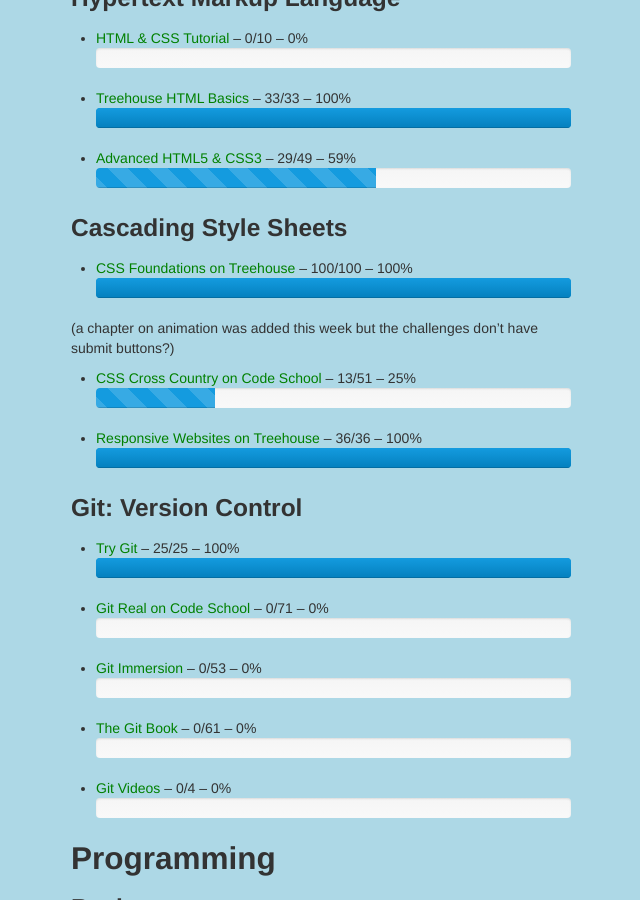
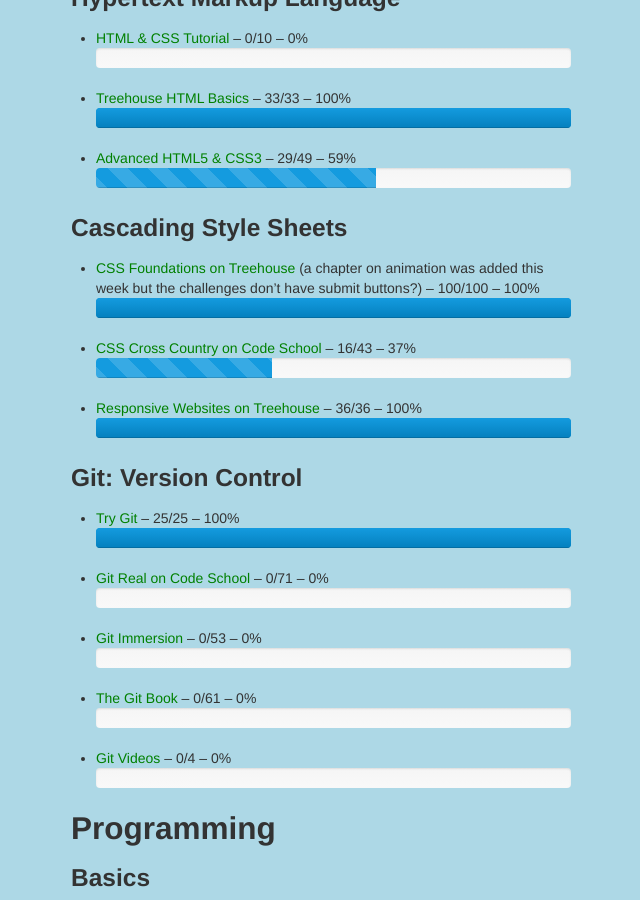
Before and after one commit to hardscrabble/hardscrabble.github.io, a Jekyll site: the page built from _posts/2013-05-28-prework.md, in a window 1280 px wide and 900 px high, scrolled down 942 px. Shown: the whole window, without its empty margins (319-959 px from the left). Built offline with Jekyll 4.4.1, drawn with Linux system fonts in a browser that asks for light colours; comment, search, counter and statistics services are not loaded; a style sheet for code colours, icons or effects is not loaded; some of the changed text lies outside the part shown.

Commit message:
learned more about positioning

```diff
--- a/_posts/2013-05-28-prework.md
+++ b/_posts/2013-05-28-prework.md
@@ -34,11 +34,8 @@
 
 ### Cascading Style Sheets
 
-* [CSS Foundations on Treehouse](http://teamtreehouse.com/library/websites/css-foundations-2) -- 100/100
-
-(a chapter on animation was added this week but the challenges don't have submit buttons?)
-
-* [CSS Cross Country on Code School](http://www.codeschool.com/courses/css-cross-country) -- 13/51
+* [CSS Foundations on Treehouse](http://teamtreehouse.com/library/websites/css-foundations-2) (a chapter on animation was added this week but the challenges don't have submit buttons?) -- 100/100
+* [CSS Cross Country on Code School](http://www.codeschool.com/courses/css-cross-country) -- 16/43
 * [Responsive Websites on Treehouse](http://teamtreehouse.com/library/websites/build-a-responsive-website/) -- 36/36
 
 ### Git: Version Control
```
